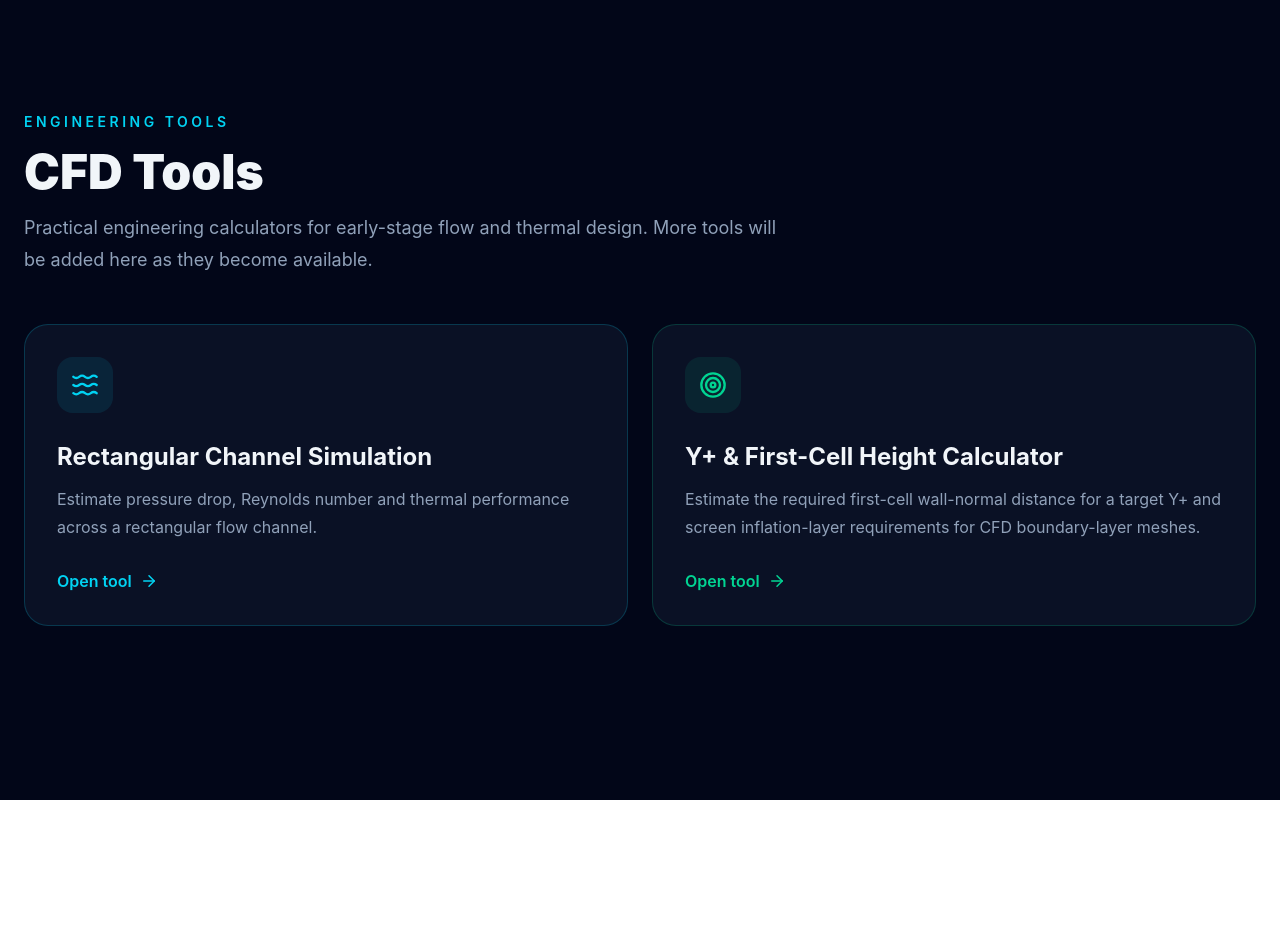
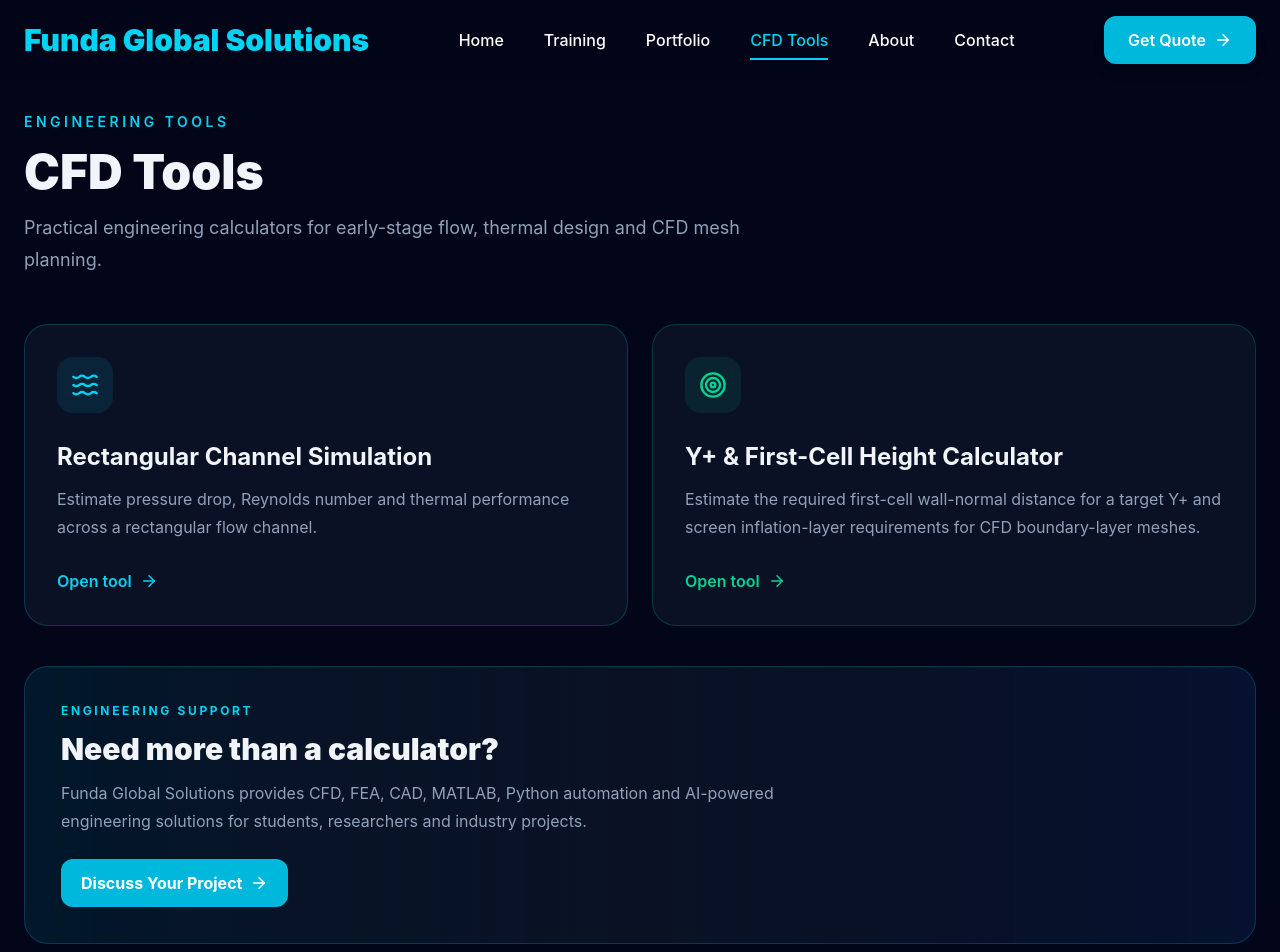
Before and after one commit to shivanand85/funda-global-solutions, a React (Vite) app: page /cfd-tools in a window 1280 px wide. Shown: the top 952 px of the page. Before the commit the page ends 800 px from the top, so only its background shows below. Built offline with nearby package versions, Linux system fonts and the light colour scheme.

Commit message:
Refactor CfdTools component layout and content
Updated the layout and content of the CfdTools component to include new engineering support messaging and improved descriptions for tools.

```diff
--- a/src/pages/CfdTools.jsx
+++ b/src/pages/CfdTools.jsx
@@ -4,9 +4,15 @@
   Waves,
   Target,
 } from "lucide-react";
+import Navbar from "../components/Navbar/Navbar";
+import ContactCTA from "../components/ContactCTA/ContactCTA";
+import Footer from "../components/Footer/Footer";
 
 export default function CfdTools() {
   return (
+    <>
+      <Navbar />
+
       <main className="min-h-screen bg-slate-950 pt-28 pb-16 text-slate-100">
         <div className="mx-auto max-w-7xl px-6">
 
@@ -21,8 +27,8 @@
             </h1>
 
             <p className="mt-4 text-lg leading-8 text-slate-400">
-            Practical engineering calculators for early-stage flow and thermal
-            design. More tools will be added here as they become available.
+              Practical engineering calculators for early-stage flow, thermal
+              design and CFD mesh planning.
             </p>
           </div>
 
@@ -43,8 +49,8 @@
               </h2>
 
               <p className="mt-3 leading-7 text-slate-400">
-              Estimate pressure drop, Reynolds number and thermal performance
-              across a rectangular flow channel.
+                Estimate pressure drop, Reynolds number and thermal
+                performance across a rectangular flow channel.
               </p>
 
               <span className="mt-7 inline-flex items-center gap-2 font-semibold text-cyan-400">
@@ -85,7 +91,33 @@
             </Link>
 
           </section>
+
+          {/* Engineering support message */}
+          <section className="mt-10 rounded-3xl border border-cyan-400/20 bg-gradient-to-r from-cyan-500/10 via-slate-900/70 to-blue-500/10 p-7 sm:p-9">
+            <p className="text-xs font-bold uppercase tracking-[.22em] text-cyan-400">
+              Engineering support
+            </p>
+            <h2 className="mt-3 text-2xl font-black sm:text-3xl">
+              Need more than a calculator?
+            </h2>
+            <p className="mt-3 max-w-3xl leading-7 text-slate-400">
+              Funda Global Solutions provides CFD, FEA, CAD, MATLAB, Python
+              automation and AI-powered engineering solutions for students,
+              researchers and industry projects.
+            </p>
+            <Link
+              to="/contact"
+              className="mt-6 inline-flex items-center gap-2 rounded-xl bg-cyan-500 px-5 py-3 font-bold text-white transition hover:bg-cyan-400"
+            >
+              Discuss Your Project
+              <ArrowRight size={18} />
+            </Link>
+          </section>
         </div>
       </main>
+
+      <ContactCTA />
+      <Footer />
+    </>
   );
 }
```
Lines whose indentation alone changed are shown as unchanged.
